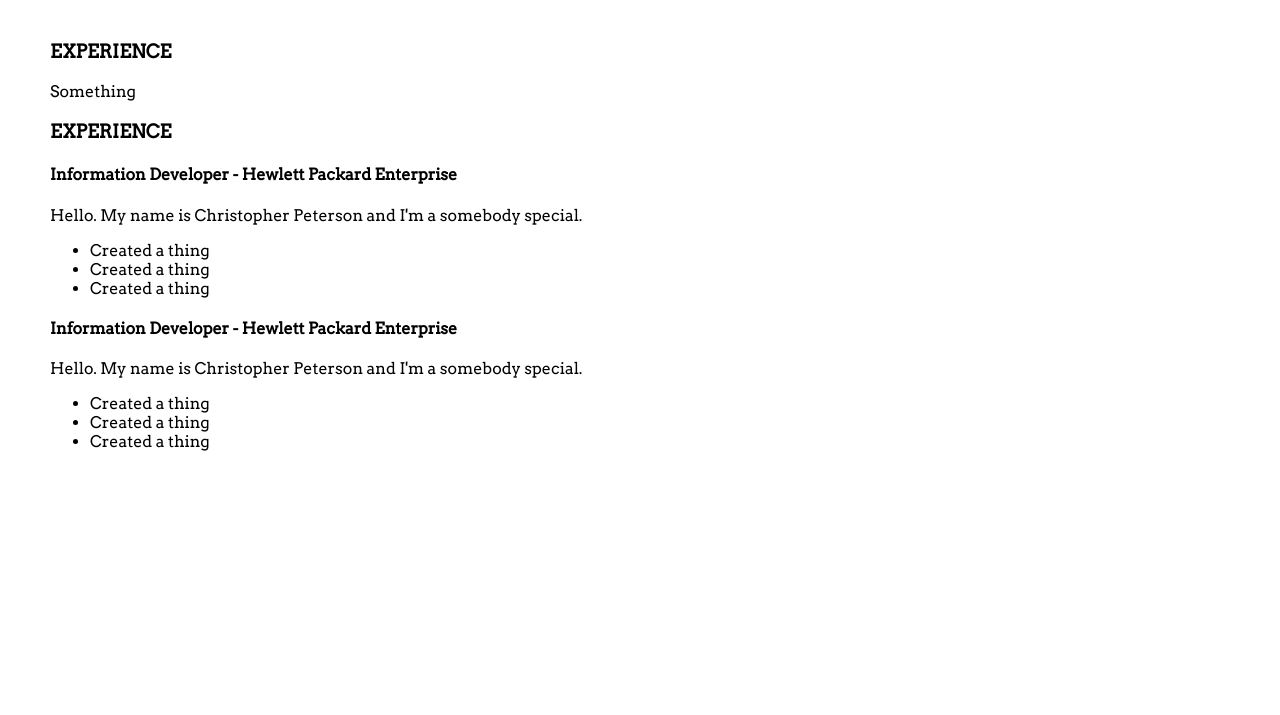
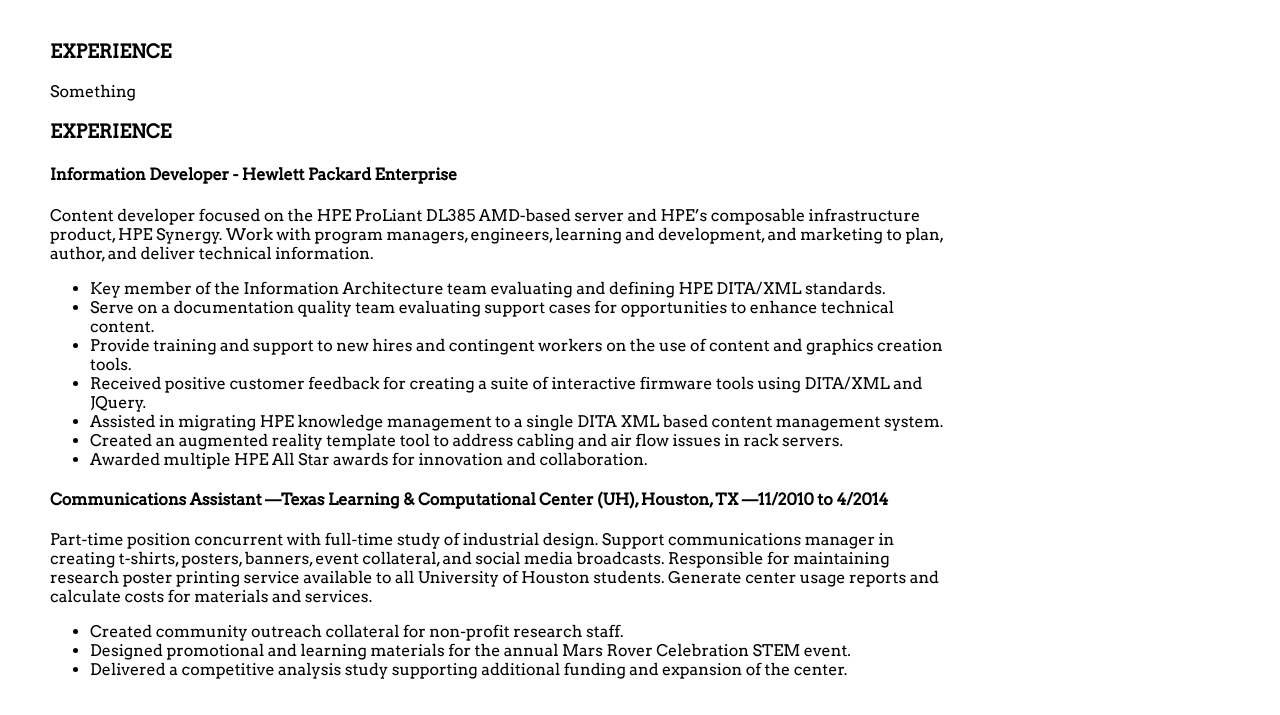
Before and after one commit to chriskpeterson/chriskpeterson.github.io, a plain HTML site: page index.html in a window 1280 px wide. Shown: the part 172-887 px from the top of the page. Before the commit the page ends 800 px from the top, so only its background shows below. Drawn offline with Linux system fonts and the light colour scheme.

Commit message:
updated content

```diff
--- a/index.html
+++ b/index.html
@@ -42,19 +42,26 @@
             <P>Something</P>
             <h3>EXPERIENCE</h3>
             <h4>Information Developer - Hewlett Packard Enterprise</h4>
-            <p>Hello. My name is Christopher Peterson and I'm a somebody special.</p>
+            <p>Content developer focused on the HPE ProLiant DL385 AMD-based server and HPE’s composable infrastructure product, HPE Synergy. Work with program managers, engineers, learning and development, and marketing to plan, author, and deliver technical information.</p>
             <ul>
-            <li>Created a thing</li>
-            <li>Created a thing</li>
-            <li>Created a thing</li>
+
+            <li>Key member of the Information Architecture team evaluating and defining HPE DITA/XML standards.</li>
+                    <li>Serve on a documentation quality team evaluating support cases for opportunities to enhance technical content.</li>
+                            <li>Provide training and support to new hires and contingent workers on the use of content and graphics creation tools.</li>
+                                    <li>Received positive customer feedback for creating a suite of interactive firmware tools using DITA/XML and JQuery.</li>
+                                            <li>Assisted in migrating HPE knowledge management to a single DITA XML based content management system. </li>
+                                                    <li>Created an augmented reality template tool to address cabling and air flow issues in rack servers.</li>
+                                                            <li>Awarded multiple HPE All Star awards for innovation and collaboration.</li>
+
             </ul>
 
-             <h4>Information Developer - Hewlett Packard Enterprise</h4>
-            <p>Hello. My name is Christopher Peterson and I'm a somebody special.</p>
+             <h4>Communications Assistant —Texas Learning & Computational Center (UH), Houston, TX —11/2010 to 4/2014</h4>
+            <p>Part-time position concurrent with full-time study of industrial design. Support communications manager in creating t-shirts, posters, banners, event collateral, and social media broadcasts. Responsible for maintaining research poster printing service available to all University of Houston students. Generate center usage reports and calculate costs for materials and services.</p>
             <ul>
-            <li>Created a thing</li>
-            <li>Created a thing</li>
-            <li>Created a thing</li>
+            <li>Created community outreach collateral for non-profit research staff.</li>
+            <li>Designed promotional and learning materials for the annual Mars Rover Celebration STEM event.</li>
+                    <li>Delivered a competitive analysis study supporting additional funding and expansion of the center.</li>
+
             </ul>
         </div>
         <!--
```
